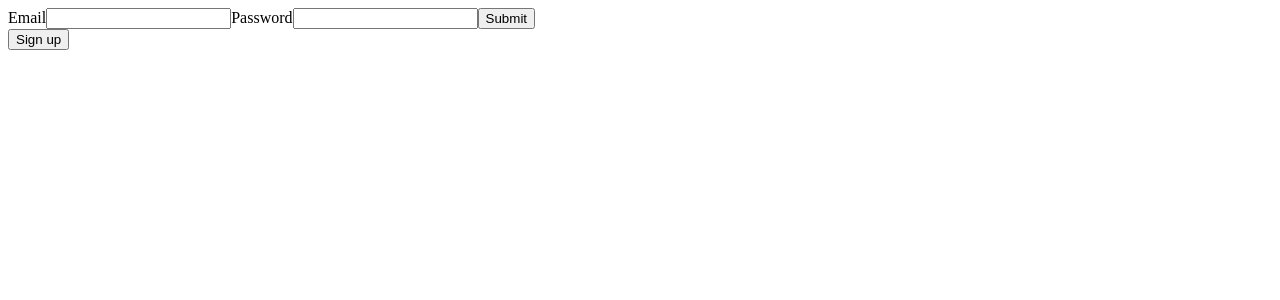
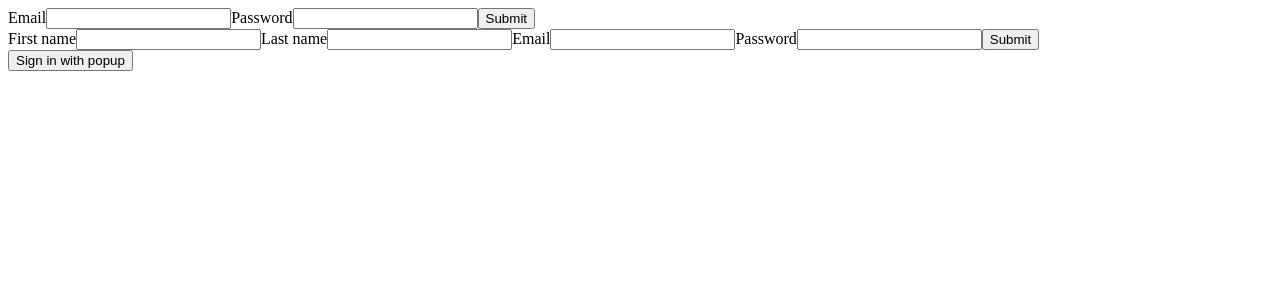
Before and after one commit to Alexandre-Vernet/File-Sync, an Angular app in the folder front/: page / in a window 1280 px wide. Shown: the top 300 px of the page. Built offline with nearby package versions, Linux system fonts and the light colour scheme.

Commit message:
Feat - Add form sign-up

```diff
--- a/front/src/app/components/login/sign-up/sign-up.component.html
+++ b/front/src/app/components/login/sign-up/sign-up.component.html
@@ -1 +1,17 @@
-<button type="button" class="btn btn-primary" (click)="signUp()">Sign up</button>
+<form [formGroup]="formSignUp" (ngSubmit)="formSignUp.valid && signUp()">
+    <label for="firstName">First name</label>
+    <input type="text" id="firstName" formControlName="firstName">
+
+    <label for="lastName">Last name</label>
+    <input type="text" id="lastName" formControlName="lastName">
+
+    <label for="email">Email</label>
+    <input type="email" id="email" formControlName="email">
+
+    <label for="password">Password</label>
+    <input type="password" id="password" formControlName="password">
+
+    <input type="submit" value="Submit">
+</form>
+
+<button type="button" class="btn btn-primary" (click)="signInWithPopup()">Sign in with popup</button>
--- a/front/src/app/components/login/sign-up/sign-up.component.ts
+++ b/front/src/app/components/login/sign-up/sign-up.component.ts
@@ -1,5 +1,7 @@
 import { Component, OnInit } from '@angular/core';
+import { User } from 'src/app/classes/user';
 import { AuthenticationService } from '../../../services/authentication/authentication.service';
+import { FormControl, FormGroup, Validators } from '@angular/forms';
 
 @Component({
     selector: 'app-sign-up',
@@ -7,6 +9,13 @@ import { AuthenticationService } from '../../../services/authentication/authenti
     styleUrls: ['./sign-up.component.scss']
 })
 export class SignUpComponent implements OnInit {
+
+    formSignUp = new FormGroup({
+        firstName: new FormControl('', [Validators.required]),
+        lastName: new FormControl('', [Validators.required]),
+        email: new FormControl('', [Validators.required, Validators.email]),
+        password: new FormControl('', [Validators.required])
+    });
 
     constructor(
         private auth: AuthenticationService
@@ -17,13 +26,25 @@ export class SignUpComponent implements OnInit {
     }
 
     signUp() {
-        const email = 'alexandre.vernet@g-mail.fr';
-        const password = 'alexandre';
-        this.auth.signUp(email, password).then((data) => {
+        const formValue = this.formSignUp.value;
+        const { firstName, lastName, email, password } = formValue;
+
+        const user = new User(null,
+            firstName,
+            lastName,
+            email,
+            null,
+            new Date());
+
+        this.auth.signUp(user, password).then((data) => {
             console.log(data);
         }).catch(error => {
             console.error(error);
         });
     }
 
+    signInWithPopup() {
+        this.auth.signInWithPopup('google');
+    }
+
 }
--- a/front/src/app/services/authentication/authentication.service.ts
+++ b/front/src/app/services/authentication/authentication.service.ts
@@ -47,19 +47,10 @@ export class AuthenticationService {
         });
     }
 
-    async signUp(email: string, password: string): Promise<User> {
+    async signUp(user: User, password: string): Promise<User> {
         return new Promise((resolve, reject) => {
-            createUserWithEmailAndPassword(this.auth, email, password)
-                .then((userCredential) => {
-                    const user = {
-                        uid: userCredential.user.uid,
-                        firstName: 'Ada',
-                        lastName: 'Zdravkovic',
-                        email: 'azdazdazdazd',
-                        photoURL: 'adzadazdad',
-                        dateCreation: new Date()
-                    };
-
+            createUserWithEmailAndPassword(this.auth, user.email, password)
+                .then(() => {
                     this.http.post('/api/users', { user }).subscribe(
                         (user: User) => {
                             this.user = user;
```
